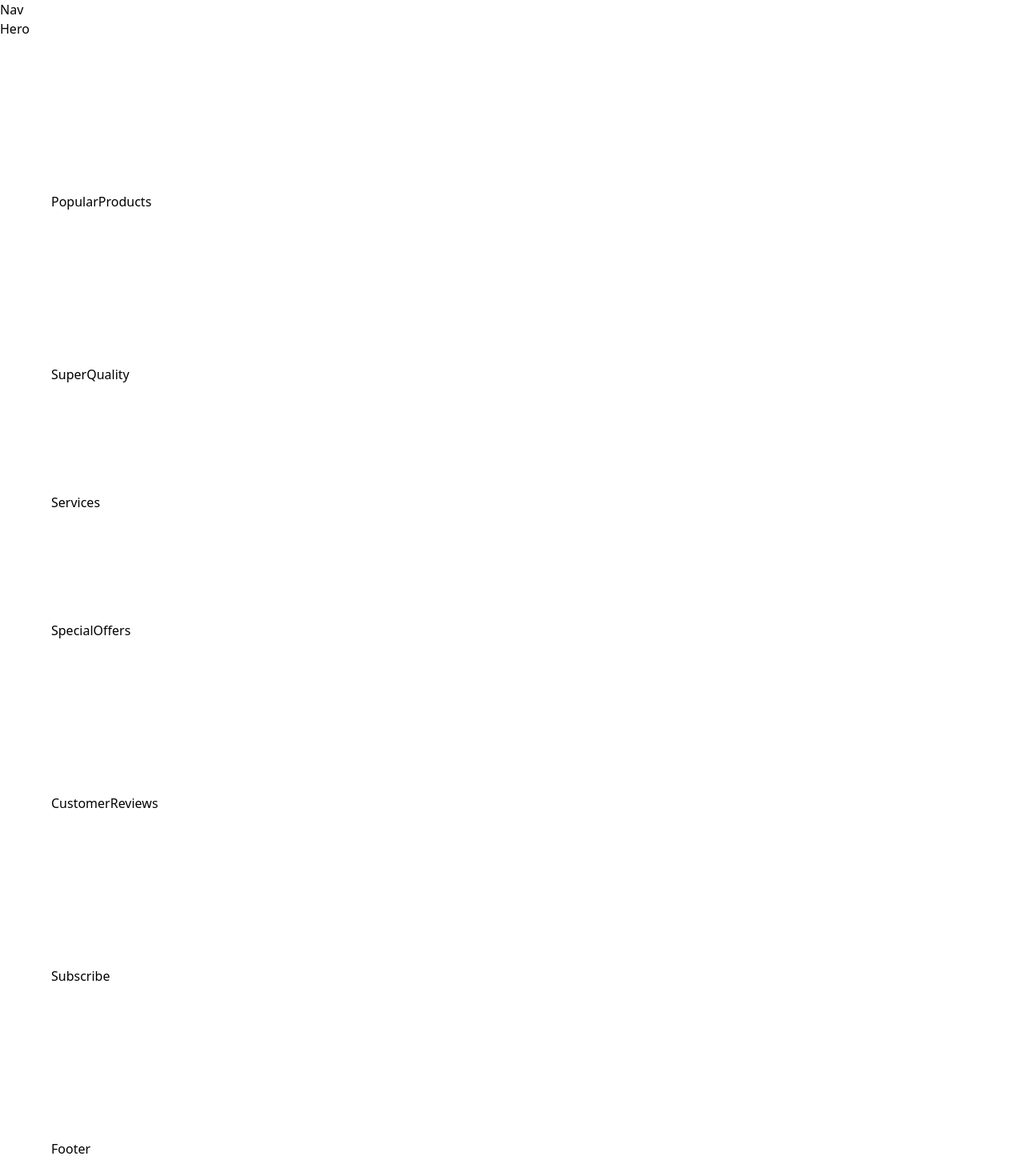
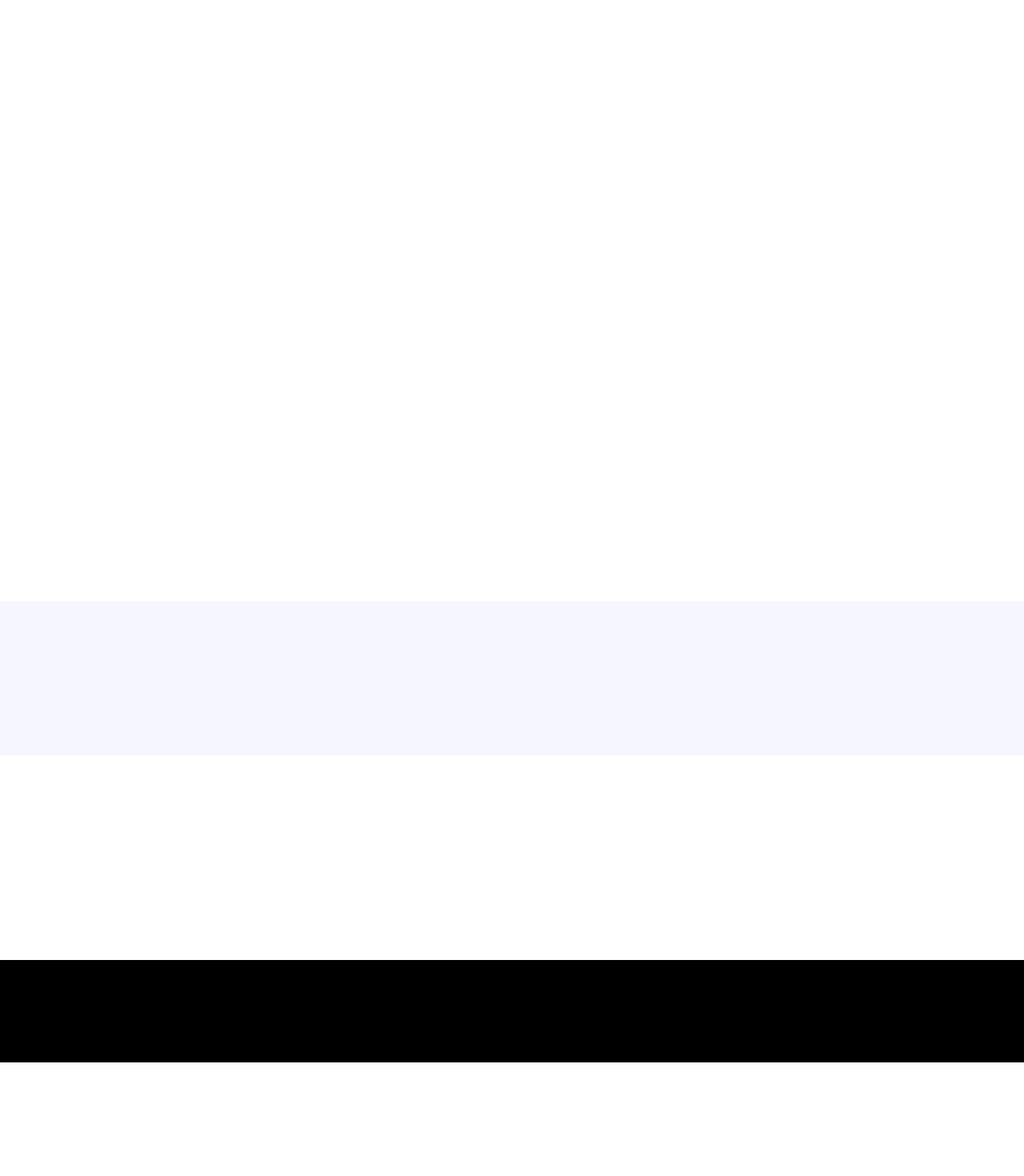
Before and after one commit to anhelms/nike, a React (Vite) app: page / in a window 1280 px wide. Shown: the top 1470 px of the page at 80% size. After the commit the page ends 1328 px from the top, so only its background shows below. Built offline with nearby package versions, Linux system fonts and the light colour scheme; a web font is replaced by a local one.

Commit message:
adds sections folder and .jsx files for each section and imports to App.jsx

```diff
--- a/src/App.jsx
+++ b/src/App.jsx
@@ -1,29 +1,31 @@
+import { CustomerReviews, Footer, Hero, PopularProducts, Services, SpecialOffers, Subscribe, SuperQuality } from "./sections";
+
 const App = () => (
   <main className="relative">
-    Nav
+    {/* <Nav /> */}
     <section className="xl:padding-1 wide:padding-r padding-b">
-    Hero
+    <Hero />
     </section>
     <section className="padding">
-      PopularProducts
+      <PopularProducts />
     </section>
     <section className="padding">
-      SuperQuality
+      <SuperQuality />
     </section>
     <section className="padding-x py-10">
-      Services
+      <Services />
     </section>
     <section className="padding">
-      SpecialOffers
+      <SpecialOffers />
     </section>
-    <section className="padding">
-      CustomerReviews
+    <section className="bg-pale-blue padding">
+      <CustomerReviews />
     </section>
-    <section className="padding">
-      Subscribe
+    <section className="padding-x sm:py-32 py-16 w-full">
+      <Subscribe />
     </section>
-    <section className="padding">
-      Footer
+    <section className="bg-black padding-x padding-t pb-8">
+      <Footer />
     </section>
   </main>
 );
--- /dev/null
+++ b/src/sections/CustomerReviews.jsx
@@ -0,0 +1,9 @@
+const CustomerReviews = () => {
+  return (
+    <div>
+
+    </div>
+  )
+}
+
+export default CustomerReviews
--- /dev/null
+++ b/src/sections/Footer.jsx
@@ -0,0 +1,9 @@
+const Footer = () => {
+  return (
+    <div>
+
+    </div>
+  )
+}
+
+export default Footer
--- /dev/null
+++ b/src/sections/Hero.jsx
@@ -0,0 +1,9 @@
+const Hero = () => {
+  return (
+    <div>
+
+    </div>
+  )
+}
+
+export default Hero
--- /dev/null
+++ b/src/sections/PopularProducts.jsx
@@ -0,0 +1,9 @@
+const PopularProducts = () => {
+  return (
+    <div>
+
+    </div>
+  )
+}
+
+export default PopularProducts
--- /dev/null
+++ b/src/sections/Services.jsx
@@ -0,0 +1,9 @@
+const Services = () => {
+  return (
+    <div>
+
+    </div>
+  )
+}
+
+export default Services
--- /dev/null
+++ b/src/sections/SpecialOffers.jsx
@@ -0,0 +1,9 @@
+const SpecialOffers = () => {
+  return (
+    <div>
+
+    </div>
+  )
+}
+
+export default SpecialOffers
--- /dev/null
+++ b/src/sections/Subscribe.jsx
@@ -0,0 +1,9 @@
+const Subscribe = () => {
+  return (
+    <div>
+
+    </div>
+  )
+}
+
+export default Subscribe
--- /dev/null
+++ b/src/sections/SuperQuality.jsx
@@ -0,0 +1,9 @@
+const SuperQuality = () => {
+  return (
+    <div>
+
+    </div>
+  )
+}
+
+export default SuperQuality
--- /dev/null
+++ b/src/sections/index.js
@@ -0,0 +1,19 @@
+import Hero from './Hero';
+import PopularProducts from './PopularProducts';
+import SuperQuality from './SuperQuality';
+import Services from './Services';
+import SpecialOffers from './SpecialOffers';
+import CustomerReviews from './CustomerReviews';
+import Subscribe from './Subscribe';
+import Footer from './Footer';
+
+export {
+    Hero,
+    PopularProducts,
+    SuperQuality,
+    Services,
+    SpecialOffers,
+    CustomerReviews,
+    Subscribe,
+    Footer
+}
```
